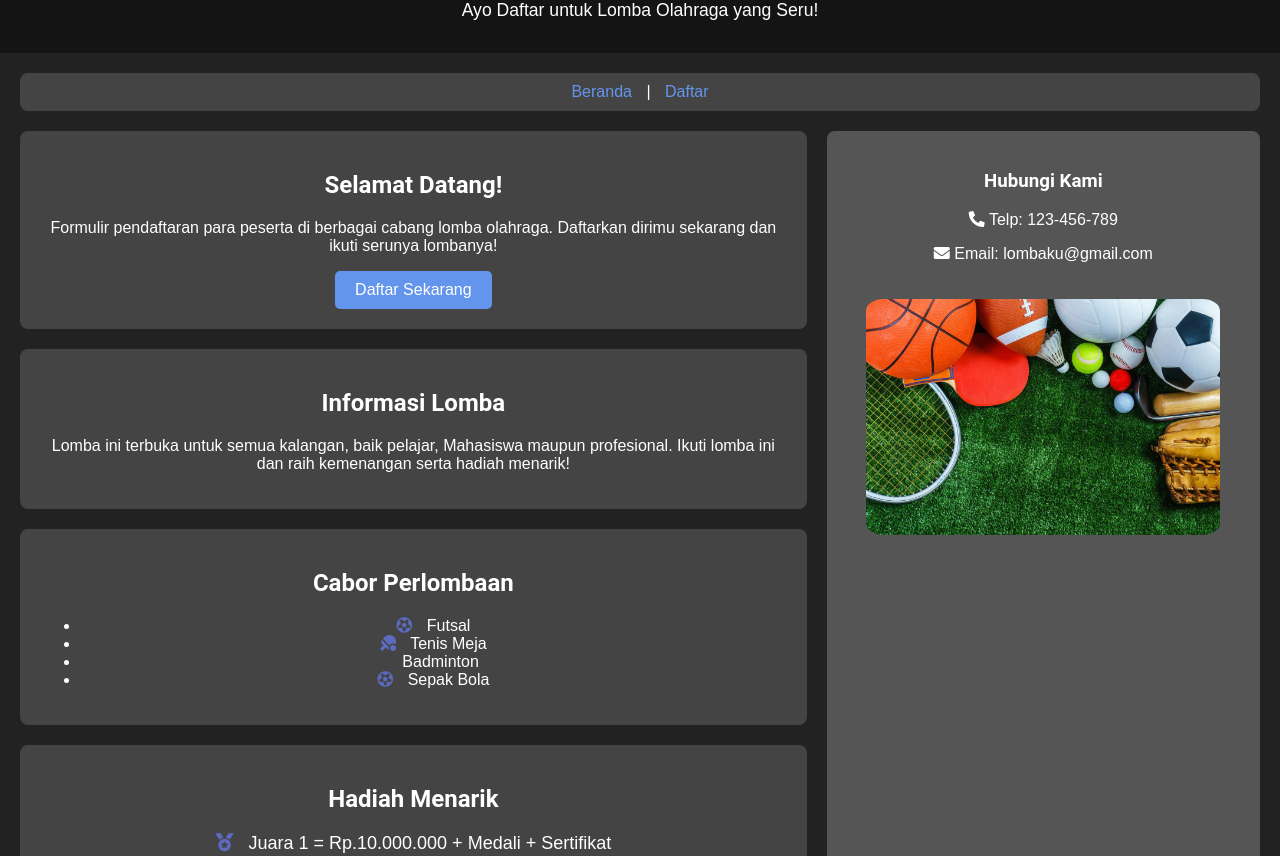
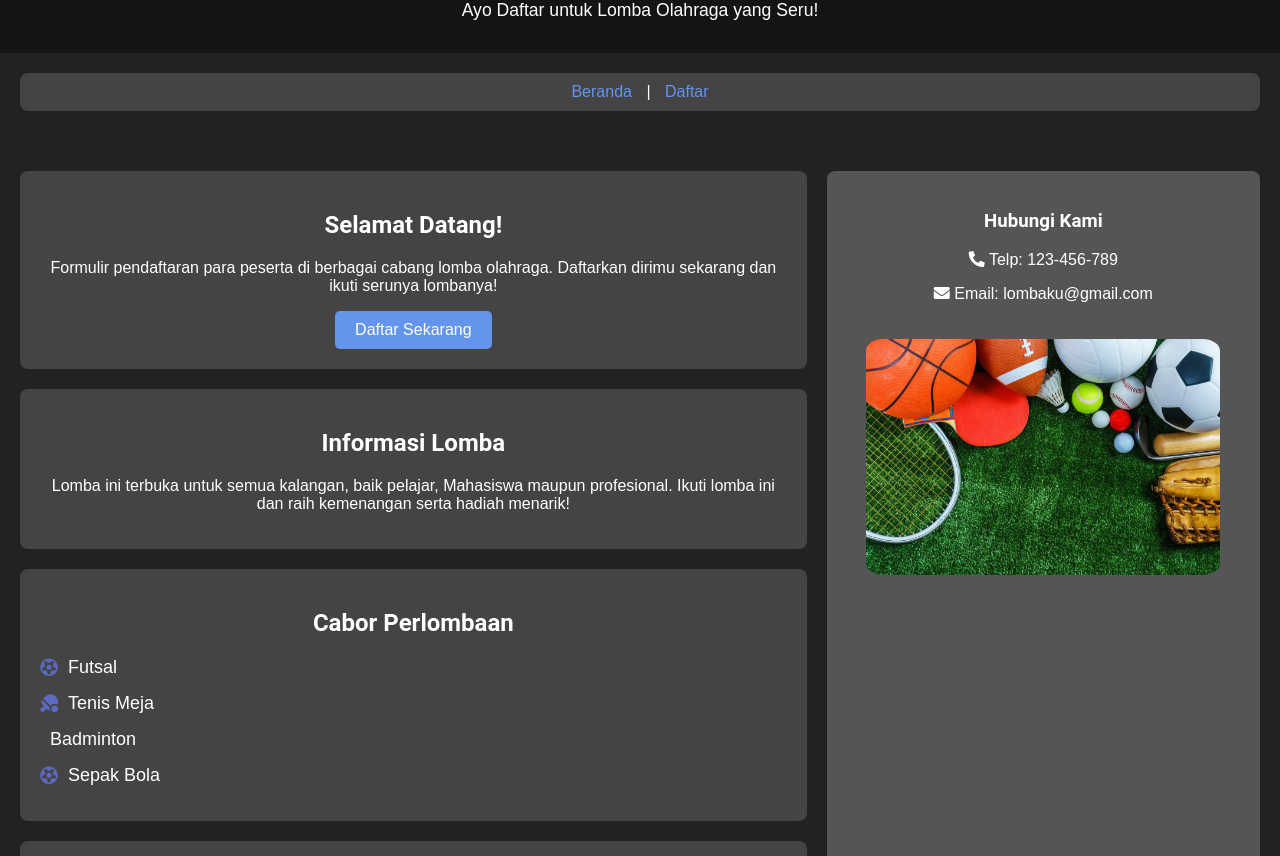
Before and after one commit to Syahruriski97/konsep1, a plain HTML site: page index.html in a window 1280 px wide. Shown: the part 96-952 px from the top of the page. Drawn offline with Linux system fonts and the light colour scheme.

Commit message:
Update index.html

```diff
--- a/index.html
+++ b/index.html
@@ -7,6 +7,7 @@
     <link rel="stylesheet" href="style.css">
     <link href="https://cdnjs.cloudflare.com/ajax/libs/font-awesome/5.15.4/css/all.min.css" rel="stylesheet">
     <style>
+        /* Button Daftar */
         .btn-daftar {
             display: block;
             width: 100%;
@@ -43,26 +44,72 @@
             }
         }
 
-        .prize-list {
+        /* Animasi Fade In untuk Kontainer */
+        @keyframes fadeIn {
+            0% {
+                opacity: 0;
+                transform: translateY(20px);
+            }
+            100% {
+                opacity: 1;
+                transform: translateY(0);
+            }
+        }
+
+        /* Kontainer Umum */
+        .content {
+            display: flex;
+            justify-content: space-between;
+            gap: 20px;
+            margin-top: 40px;
+        }
+
+        .articles {
+            width: 65%;
+        }
+
+        .aside {
+            width: 30%;
+        }
+
+        /* Cabang Perlombaan dan Hadiah Menarik */
+        .prize-list, .cabor-list {
             list-style-type: none;
             padding: 0;
             margin: 0;
         }
 
-        .prize-list li {
+        .prize-list li, .cabor-list li {
             font-size: 18px;
-            margin-bottom: 10px;
+            margin-bottom: 15px;
+            display: flex;
+            align-items: center;
         }
 
-        .prize-list i {
+        .prize-list i, .cabor-list i {
             margin-right: 10px;
-            color: #5c6bc0; /* Flower Blue color */
+            color: #5c6bc0; /* Flower Blue */
         }
 
-        .cabor-list i {
-            margin-right: 10px;
-            color: #5c6bc0; /* Flower Blue color */
+        /* Animasi Fade-In untuk Hadiah Menarik dan Cabang Perlombaan */
+        .fade-in {
+            animation: fadeIn 1.5s ease-out forwards;
         }
+
+        .prize-list li, .cabor-list li {
+            opacity: 0; /* Initial state for fade-in */
+        }
+
+        .fade-in .prize-list li, .fade-in .cabor-list li {
+            opacity: 1;
+        }
+
+        /* Styling untuk Hubungi Kami */
+        aside img {
+            width: 90%;
+            border-radius: 5%;
+        }
+
     </style>
 </head>
 <body>
@@ -93,7 +140,7 @@
                     <p>Lomba ini terbuka untuk semua kalangan, baik pelajar, Mahasiswa maupun profesional. Ikuti lomba ini dan raih kemenangan serta hadiah menarik!</p>
                 </article>
 
-                <article>
+                <article class="fade-in">
                     <h2>Cabor Perlombaan</h2>
                     <ul class="cabor-list">
                         <li><i class="fas fa-futbol"></i> Futsal</li>
@@ -103,7 +150,7 @@
                     </ul>
                 </article>
 
-                <article>
+                <article class="fade-in">
                     <h2>Hadiah Menarik</h2>
                     <ul class="prize-list">
                         <li><i class="fas fa-medal"></i> Juara 1 = Rp.10.000.000 + Medali + Sertifikat</li>
@@ -118,7 +165,7 @@
                 <h3>Hubungi Kami</h3>
                 <p><i class="fas fa-phone-alt"></i> Telp: 123-456-789</p>
                 <p><i class="fas fa-envelope"></i> Email: lombaku@gmail.com</p>
-                <img src="B100484_11zon-1.jpg" style="width: 90%; border-radius: 5%;">
+                <img src="B100484_11zon-1.jpg" alt="Gambar terkait lomba">
             </aside>
         </div>
     </main>
```
